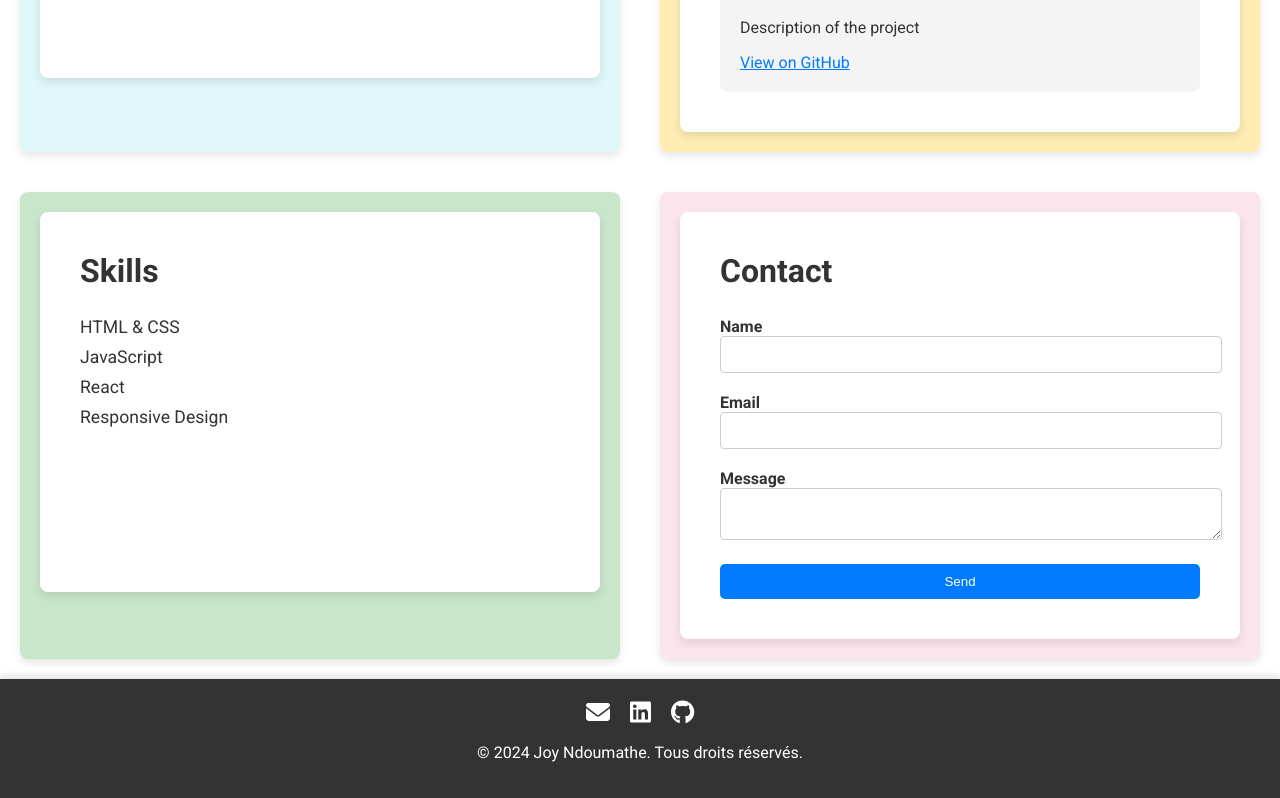
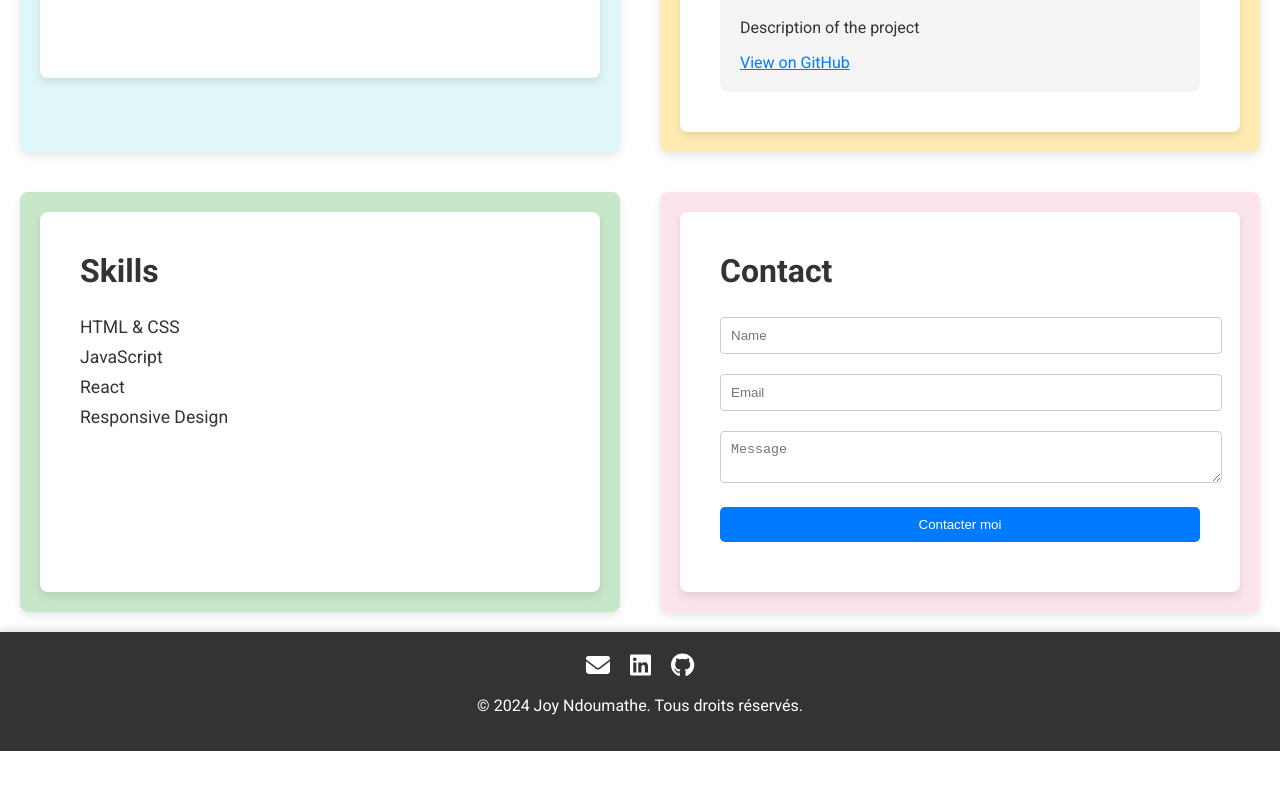
Before and after one commit to NJ4445/mon-portfolio, a React (Create React App) app: page / in a window 1280 px wide. Shown: the part 1142-1940 px from the top of the page. After the commit the page ends 1893 px from the top, so only its background shows below. Built offline with nearby package versions, Linux system fonts and the light colour scheme.

Commit message:
Modif formulaire de contact

```diff
--- a/src/components/Contact/Contact.jsx
+++ b/src/components/Contact/Contact.jsx
@@ -7,6 +7,8 @@ function Contact() {
     email: '',
     message: ''
   });
+
+  const [confirmationMessage, setConfirmationMessage] = useState('');
 
   const handleChange = (e) => {
     const { name, value } = e.target;
@@ -20,6 +22,16 @@ function Contact() {
     e.preventDefault();
     // Logique pour envoyer un email via un service comme EmailJS
     console.log('Form Submitted:', form);
+
+    // Réinitialiser le formulaire
+    setForm({
+      name: '',
+      email: '',
+      message: ''
+    });
+
+    // Afficher le message de confirmation
+    setConfirmationMessage('Your message has been sent successfully!');
   };
 
   return (
@@ -27,19 +39,47 @@ function Contact() {
       <h2>Contact</h2>
       <form onSubmit={handleSubmit} className={styles.form}>
         <div className={styles.formGroup}>
-          <label htmlFor="name">Name</label>
-          <input type="text" id="name" name="name" value={form.name} onChange={handleChange} required />
+          <label htmlFor="name"></label>
+          <input
+            type="text"
+            id="name"
+            name="name"
+            value={form.name}
+            onChange={handleChange}
+            placeholder="Name"
+            required
+          />
         </div>
         <div className={styles.formGroup}>
-          <label htmlFor="email">Email</label>
-          <input type="email" id="email" name="email" value={form.email} onChange={handleChange} required />
+          <label htmlFor="email"></label>
+          <input
+            type="email"
+            id="email"
+            name="email"
+            value={form.email}
+            onChange={handleChange}
+            placeholder="Email"
+            required
+          />
         </div>
         <div className={styles.formGroup}>
-          <label htmlFor="message">Message</label>
-          <textarea id="message" name="message" value={form.message} onChange={handleChange} required></textarea>
+          <label htmlFor="message"></label>
+          <textarea
+            id="message"
+            name="message"
+            value={form.message}
+            onChange={handleChange}
+            placeholder="Message"
+            required
+          ></textarea>
         </div>
-        <button type="submit" className={styles.submitButton}>Send</button>
+        <button type="submit" className={styles.submitButton}>Contacter moi</button>
       </form>
+      {confirmationMessage && (
+        <div className={styles.confirmationMessage}>
+          {confirmationMessage}
+        </div>
+      )}
     </section>
   );
 }
--- a/src/components/Contact/Contact.module.css
+++ b/src/components/Contact/Contact.module.css
@@ -40,6 +40,16 @@
   background-color: #0056b3;
 }
 
+.confirmationMessage {
+  margin-top: 20px;
+  padding: 10px;
+  background-color: #d4edda;
+  color: #155724;
+  border: 1px solid #c3e6cb;
+  border-radius: 4px;
+  text-align: center;
+}
+
 @media (max-width: 768px) {
   .contact {
     padding: 20px;
--- a/src/components/Main/Main.module.css
+++ b/src/components/Main/Main.module.css
@@ -28,6 +28,13 @@
   border-radius: 8px;
   box-shadow: 0 4px 8px rgba(0, 0, 0, 0.1);
   color: #333;
+  transition: transform 0.3s ease, box-shadow 0.3s ease; /* Animation douce */
+}
+
+/* Effet de survol pour les sections */
+section:hover {
+  transform: scale(1.03); /* Zoom léger au survol */
+  box-shadow: 0 8px 16px rgba(0, 0, 0, 0.2); /* Ombre plus marquée */
 }
 
 /* Couleurs de fond spécifiques pour chaque section */
```
Lines whose indentation alone changed are shown as unchanged.
